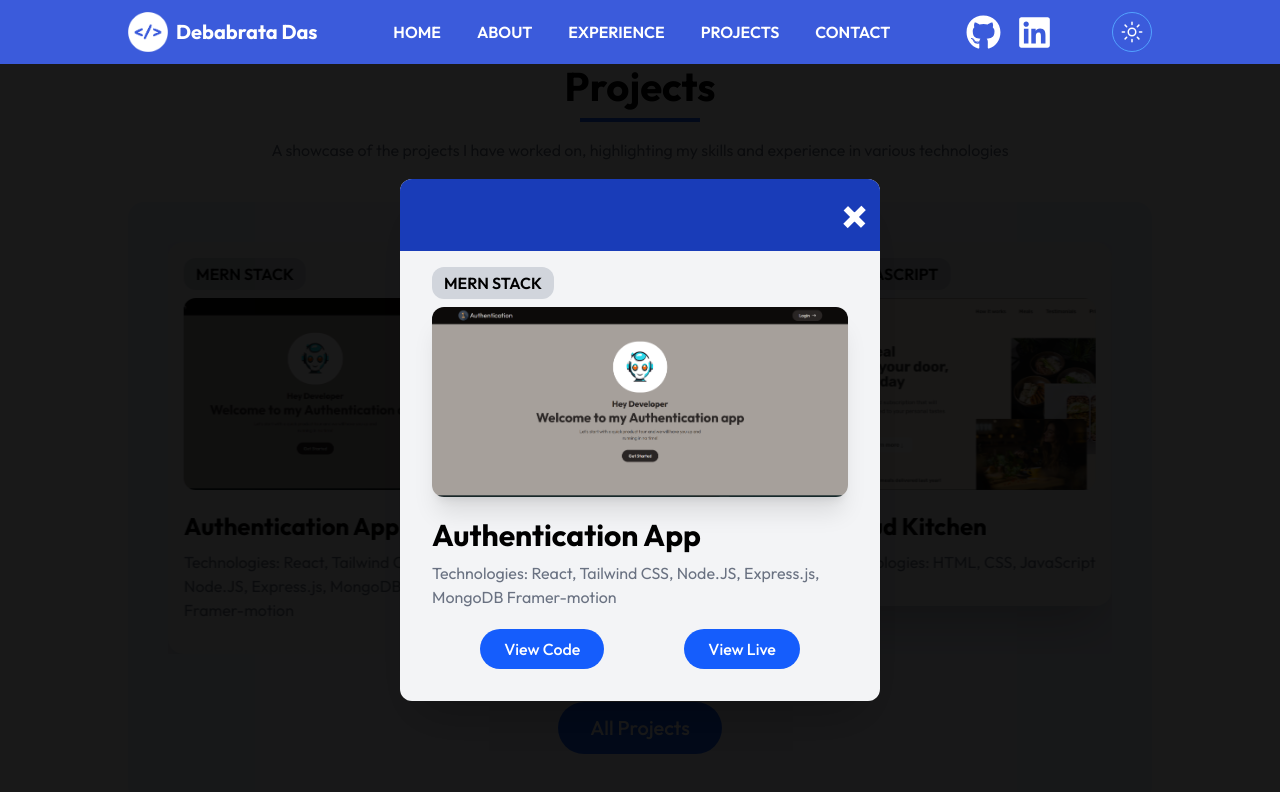
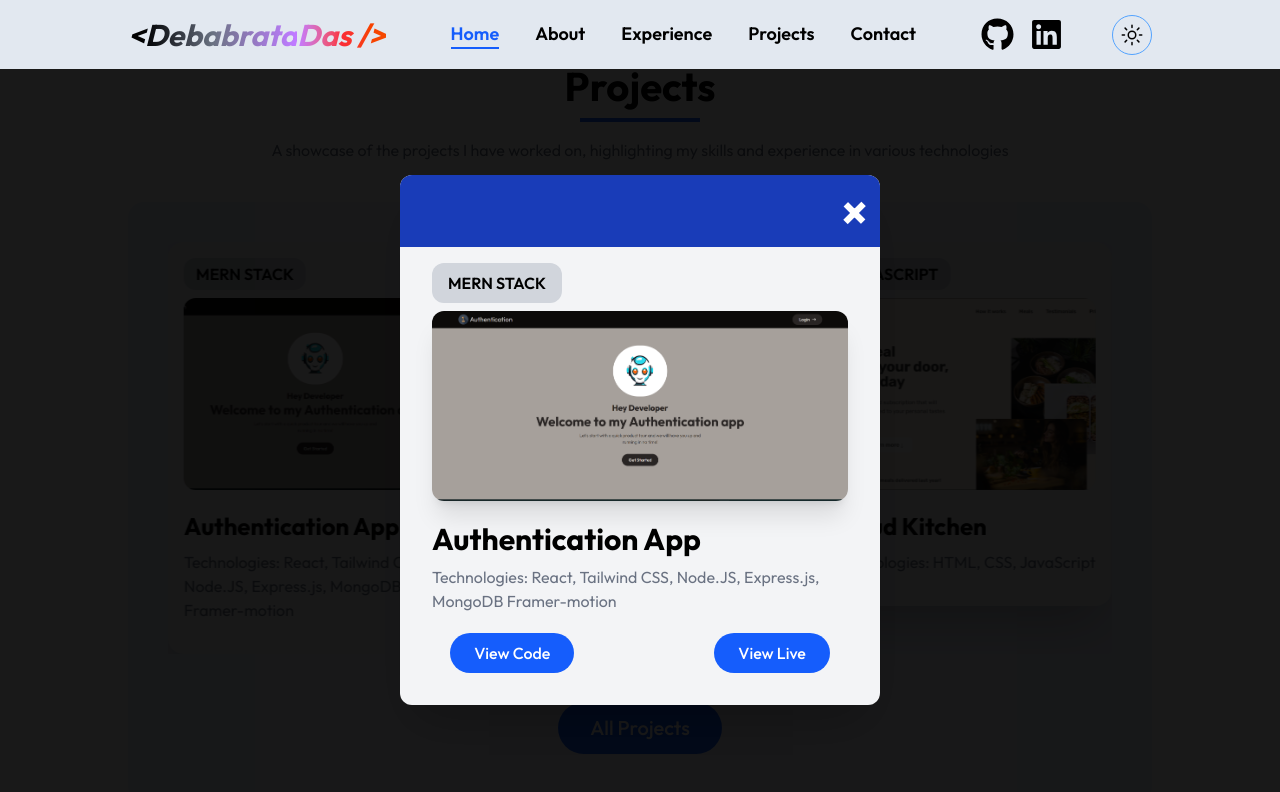
Before and after one commit to dev-debabrata/dev-debabrata-portfolio, a React (Vite) app: page / in a window 1280 px wide. Both pictures are taken after a click on the element 639 px from the left and 2407 px from the top of the page. Shown: the part 1959-2751 px from the top of the page. Built offline with nearby package versions, Linux system fonts and the light colour scheme.

Commit message:
code update

```diff
--- a/src/Components/About.jsx
+++ b/src/Components/About.jsx
@@ -125,7 +125,7 @@ const About = () => {
                                                 {item.list.split(",").map((tech, index) => (
                                                     <span
                                                         key={index}
-                                                        className="bg-blue-300 dark:bg-gray-700 text-gray-200 text-sm px-3 py-1.5 rounded-md"
+                                                        className="bg-blue-300 dark:bg-gray-700 dark:text-gray-200 text-sm px-3 py-1.5 rounded-md"
                                                     >
                                                         {tech.trim()}
                                                     </span>
--- a/src/Components/Animation/PreloaderTxt.jsx
+++ b/src/Components/Animation/PreloaderTxt.jsx
@@ -9,6 +9,7 @@ export default function PreloaderTxt({ tagName, txt, className }) {
         txt
     );
 }
+
 
 
 /////////////////////////////////////////////////////////
--- a/src/Components/Footer.jsx
+++ b/src/Components/Footer.jsx
@@ -15,9 +15,16 @@ const Footer = () => {
 
 
     return (
-        <footer className=" bg-[#3b5bdb] dark:bg-slate-950 px-[7vw] md:px-[7vw] lg:px-[10vw] font-sans pt-12 pb-8 text-white">
+        <footer className=" bg-slate-950 dark:bg-slate-950 px-[7vw] md:px-[7vw] lg:px-[10vw] font-sans pt-12 pb-8 text-white">
             <div className=" container mx-auto text-center">
-                <h2 className="text-2xl font-semibold">Debabrata Das</h2>
+                <h2 className="text-2xl font-semibold">
+                    <span className="bg-gradient-to-r from-white via-gray-200 bg-clip-text text-transparent to-purple-400 undefined">
+                        &lt;Debabrata
+                    </span>
+                    <span className="bg-gradient-to-r from-purple-400 via-red-500 bg-clip-text text-transparent to-orange-600 undefined">
+                        Das /&gt;
+                    </span>
+                </h2>
 
                 {/* Navigation Links - Responsive */}
                 <nav className="flex flex-wrap justify-center space-x-4 sm:space-x-6 mt-4">
@@ -61,7 +68,12 @@ const Footer = () => {
                 </div>
                 {/* Copyright text */}
                 <p className="text-center mt-8 border-t-2 border-white/40 pt-8">
-                    &copy; 2025 Debabrata Das. All rights reserved.
+                    &copy; 2025 <span className="bg-gradient-to-r from-white via-gray-200 bg-clip-text text-transparent to-purple-400 undefined">
+                        &lt;Debabrata
+                    </span>
+                    <span className="bg-gradient-to-r from-purple-400 via-red-500 bg-clip-text text-transparent to-orange-600 undefined">
+                        Das /&gt;
+                    </span>. All rights reserved.
                 </p>
             </div>
         </footer>
--- a/src/Components/Hero.jsx
+++ b/src/Components/Hero.jsx
@@ -14,9 +14,16 @@ const Hero = () => {
                 {/* Left side */}
                 <div className="text-center md:text-left mt-8 md:mt-0">
                     {/* Greeting */}
-                    <h2 className="text-2xl text-blue-600 font-semibold">Hi, I'm</h2>
-                    <h1 className=" text-3xl sm:text-5xl md:text-4xl lg:text-7xl font-extrabold mt-2 dark:text-gray-300">Debabrata Das</h1>
-                    <h2 className="text-3xl font-bold text-blue-600 mt-2 ">frontend developer.</h2>
+                    <h2 className="text-2xl font-semibold">Hi, I'm</h2>
+                    <h1 className=" text-3xl sm:text-5xl md:text-4xl lg:text-7xl font-extrabold mt-2 dark:text-gray-300">
+                        <span className="bg-gradient-to-r dark:from-white dark:via-gray-300 from-black via-gray-500 bg-clip-text text-transparent to-purple-400 undefined">
+                            Debabrata
+                        </span>
+                        <span className="bg-gradient-to-r from-purple-400 via-red-500 bg-clip-text text-transparent to-orange-600 undefined ml-2">
+                            Das
+                        </span>
+                    </h1>
+                    <h2 className="text-3xl font-bold mt-2 ">frontend developer.</h2>
                     <p className=" text-sm md:text-sm lg:text-[18px] mt-2 dark:text-gray-400">I am a frontent developer from Kolkata. I have a many project bulid in react.</p>
                     <div className=" space-x-1 md:space-x-2 lg:space-x-4 mt-5">
                         <a
--- a/src/Components/Navbar.jsx
+++ b/src/Components/Navbar.jsx
@@ -3,13 +3,14 @@ import { assets, NavbarMenu } from '../data';
 import { FaGithub, FaLinkedin } from "react-icons/fa";
 import { MdClose, MdMenu } from "react-icons/md";
 import { useNavigate, useLocation, Link } from 'react-router-dom';
-import { SiLeetcode } from 'react-icons/si';
+// import { SiLeetcode } from 'react-icons/si';
 import ThemeToggler from './ThemeToggler';
 
 
-
+// bg - [#3b5bdb]
 
 const Navbar = () => {
+
 
     const [isOpen, setIsOpen] = useState(false);
     const [activeSection, setActiveSection] = useState('');
@@ -17,6 +18,12 @@ const Navbar = () => {
 
     const navigate = useNavigate();
     const location = useLocation();
+
+    // Sync active section on route change
+    useEffect(() => {
+        const path = location.pathname.replace('/', '') || 'home';
+        setActiveSection(path);
+    }, [location]);
 
     // Change navbar style on scroll
     useEffect(() => {
@@ -44,7 +51,7 @@ const Navbar = () => {
             }
         }
     };
-    // Scroll section
+
     const scrollToSection = (id) => {
         const section = document.getElementById(id);
         if (section) {
@@ -52,31 +59,57 @@ const Navbar = () => {
         }
     };
 
+
+
     return (
-        <nav className={`fixed top-0 w-full z-999 transition duration-300 px-[7vw] md:px-[7vw] lg:px-[10vw] ${isScrolled ? "bg-[#131379a6] dark:bg-[#0000006d] text-white bg-opacity-50 backdrop-blur-md shadow-xl" : "bg-transpa dark:bg-slate-950 bg-[#3b5bdb] text-white"
+        <nav className={`fixed top-0 w-full z-999 transition duration-300 px-[7vw] md:px-[7vw] lg:px-[10vw] ${isScrolled ? "bg-[#8d8d9920] dark:bg-[#0000006d] dark:text-gray-50 text-whi bg-opacity-50 backdrop-blur-md shadow-xl" : "dark:bg-slate-950 dark:text-gray-50 bg-slate-200 "
             } `}>
             <div className="flex justify-between relative items-center my-3">
-                <Link
+                {/* <Link
                     to="/home"
                     className="flex justify-center gap-2 items-center cursor-pointer">
                     <img
                         src={assets.Logo}
                         alt="Logo"
                         className=" w-10 invert brightness-200" />
-                    <h2 className=" text-xl font-bold">Debabrata Das</h2>
-                </Link>
+                    <h2 className=" text-xl font-medium italic md:text-[24px] lg:font-bold">Debabrata Das</h2>
+                </Link> */}
+                <a
+                    href="/"
+                    class="text-xl font-medium italic md:text-[24px] lg:text-3xl xl:text-3xl lg:font-bold"
+                >
+                    <span className="bg-gradient-to-r from-black dark:from-white dark:via-gray-200 via-gray-500 bg-clip-text text-transparent to-purple-400 undefined">
+                        &lt;Debabrata
+                    </span>
+                    <span className="bg-gradient-to-r from-purple-400 via-red-500 bg-clip-text text-transparent to-orange-600 undefined">
+                        Das /&gt;
+                    </span>
+                </a>
+
+
                 {/* Destop menu */}
                 <div>
-                    <ul className=" hidden md:flex items-center gap-1 md:gap-0 lg:gap-1">
+                    <ul className="hidden md:flex items-center gap-1 md:gap-0 lg:gap-1">
                         {NavbarMenu.map((item) => (
                             <li
                                 key={item.id}
-                                className={`cursor-pointer hover:text-black hover:dark:text-blue-500 ${activeSection === item.id ? " text-black dark:text-blue-500" : ""
-                                    }`}>
-
-                                <button onClick={() => handleMenuItemClick(item)}
-                                    className="inline-block cursor-pointer text-base font-semibold py-2 px-4 md:px-2 lg:px-4 uppercase">
+                                className={`group cursor-pointer md:text-[14px] lg:text-[18px] font-semibold ${activeSection === item.id
+                                    ? "text-blue-600 dark:text-blue-600 "
+                                    : "hover:text-blue-600 hover:dark:text-blue-600"
+                                    }`}
+                            >
+                                <button
+                                    onClick={() => handleMenuItemClick(item)}
+                                    className="relative inline-block py-2 px-4 md:px-2 lg:px-4"
+                                >
                                     {item.title}
+                                    {/* Animated underline */}
+                                    <span
+                                        className={`block h-0.5 transition-all duration-500 ${activeSection === item.id
+                                            ? 'max-w-full bg-blue-600 dark:bg-blue-600'
+                                            : 'max-w-0 group-hover:max-w-full bg-blue-600 dark:bg-blue-600'
+                                            }`}
+                                    />
                                 </button>
                             </li>
                         ))}
@@ -88,15 +121,15 @@ const Navbar = () => {
                         href="https://github.com/dev-debabrata"
                         target="_blank"
                         rel="noopener noreferrer"
-                        className=" hover:text-black hover:dark:text-blue-500">
-                        <FaGithub size={35} />
+                        className=" hover:text-blue-600 hover:dark:text-blue-600">
+                        <FaGithub className="md:text-[30px] lg:text-[33px]" />
                     </a>
                     <a
                         href="https://www.linkedin.com/in/debabrata-das-01b371152/"
                         target="_blank"
                         rel="noopener noreferrer"
-                        className=" hover:text-black hover:dark:text-blue-500">
-                        <FaLinkedin size={35} />
+                        className=" hover:text-blue-600 hover:dark:text-blue-600">
+                        <FaLinkedin className="md:text-[30px] lg:text-[33px]" />
                     </a>
                     {/* <a
                         href="https://leetcode.com/u/leet-debabrata/"
@@ -106,11 +139,15 @@ const Navbar = () => {
                         <SiLeetcode size={35} />
                     </a> */}
                 </div>
-                <div>
+                <div className="hidden md:flex lg:flex xl:flex">
                     <ThemeToggler />
                 </div>
+
+
+                {/* /////////////////////////////////////////////////////////////////////////////////////////////////////////////////// */}
                 {/* Mobile menu icons */}
-                <div className=" md:hidden">
+                <div className=" md:hidden flex justify-between items-center gap-4">
+                    <ThemeToggler />
                     {isOpen ? (<MdClose className="text-3xl cursor-pointer"
                         onClick={() => setIsOpen(false)} />
                     ) : (<MdMenu className="text-3xl cursor-pointer"
@@ -186,3 +223,20 @@ export default Navbar
                         className=" w-15 " />
                     <h2 className=" text-lg font-bold">Debabrata Das</h2>
                 </a> */}
+
+
+
+{/* <ul className=" hidden md:flex items-center gap-1 md:gap-0 lg:gap-1">
+                        {NavbarMenu.map((item) => (
+                            <li
+                                key={item.id}
+                                className={`cursor-pointer hover:text-blue-600 md:text-[14px] lg:text-[18px] hover:dark:text-blue-600 ${activeSection === item.id ? " text-blue-600 dark:text-blue-600" : ""
+                                    }`}>
+
+                                <button onClick={() => handleMenuItemClick(item)}
+                                    className="inline-block cursor-pointer font-semibold py-2 px-4 md:px-2 lg:px-4">
+                                    {item.title}
+                                </button>
+                            </li>
+                        ))}
+                    </ul> */}
--- a/src/Components/Projects.jsx
+++ b/src/Components/Projects.jsx
@@ -52,7 +52,7 @@ const Projects = () => {
                         <SwiperSlide key={project.id}>
                             <div
                                 onClick={() => handleOpenModal(project)}
-                                className="bg-gray-100 dark:bg-slate-950 backdrop-blur-md h- rounded-2xl shadow-2xl overflow-hidden cursor-pointer hover:shadow-blue-800/50 hover:-translate-y-2 transition-transform duration-300 p-4"
+                                className="bg-gray-100 dark:bg-slate-950 backdrop-blur-md rounded-2xl shadow-2xl overflow-hidden cursor-pointer hover:shadow-blue-800/50 hover:-translate-y-2 transition-transform duration-300 p-4"
                             >
                                 <h3 className="text-base font-semibold uppercase px-3 py-1 bg-gray-300 dark:bg-slate-800 inline-block border-none rounded-xl mb-2">
                                     {project.title}
@@ -88,19 +88,19 @@ const Projects = () => {
 
             {/* Modal container */}
             {selectedProject && (
-                <div className="fixed inset-0 z-50 pt-24 flex items-center justify-center bg-black/90 p-4">
-                    <div className="bg-gray-100 rounded-xl shadow-2xl lg:w-[50%] xl:w-[80%] w-[80%] max-w-[480px] overflow-hidden relative ">
-                        <div className="flex justify-end p-3 bg-blue-800">
+                <div className="fixed inset-0 z-50 pt-24 flex items-center justify-center bg-black/90 dark:bg-slate-950/70 p-4">
+                    <div className="bg-gray-100 dark:bg-slate-900 rounded-xl shadow-2xl lg:w-[50%] xl:w-[80%] w-[80%] max-w-[480px] overflow-hidden relative ">
+                        <div className="flex justify-end p-3 bg-blue-800 dark:bg-gray-950">
                             <button
                                 onClick={handleCloseModal}
-                                className="text-5xl cursor-pointer text-white font-bold hover:text-black ">
+                                className="text-5xl cursor-pointer text-white font-bold hover:text-black dark:hover:text-blue-500">
                                 &times;
                             </button>
                         </div>
                         <div className="flex flex-col">
                             <div className="w-full flex flex-col justify-center p-8 pt-4">
                                 <div>
-                                    <h3 className=" text-base font-semibold uppercase px-3 py-1 bg-gray-300 inline-block border-none rounded-xl mb-2">{selectedProject.title}</h3>
+                                    <h3 className=" text-base font-semibold uppercase px-4 py-2 bg-gray-300 dark:bg-slate-800 inline-block border-none rounded-xl mb-2">{selectedProject.title}</h3>
                                 </div>
                                 <img
                                     src={selectedProject.image}
@@ -110,15 +110,15 @@ const Projects = () => {
                                 <h3 className="font-bold mt-5 mb-2 text-3xl">
                                     {selectedProject.name}
                                 </h3>
-                                <p className="text-gray-500 text-base mb-5">
+                                <p className="text-gray-500 dark:text-gray-400 text-base mb-5">
                                     {selectedProject.description}
                                 </p>
-                                <div className=" flex xl:justify-center md:justify-center xl:gap-20 md:gap-20 justify-between">
+                                <div className=" flex xl:justify-center md:justify-center xl:gap-35 md:gap-20 justify-between">
                                     <a
                                         href={selectedProject.github}
                                         target="_blank"
                                         rel="noopener noreferrer"
-                                        className="inline-block bg-blue-600 border-none text-white px-6 py-2 rounded-full text-md font-medium hover:bg-blue-700 transition duration-300 transform hover:scale-105"
+                                        className="inline-block bg-blue-600 dark:bg-slate-950 hover:dark:bg-slate-800 dark:text-gray-300 border-none text-white px-6 py-2 rounded-full text-md font-medium hover:bg-blue-700 transition duration-300 transform hover:scale-105"
                                     >
                                         View Code
                                     </a>
@@ -126,7 +126,7 @@ const Projects = () => {
                                         href={selectedProject.webapp}
                                         target="_blank"
                                         rel="noopener noreferrer"
-                                        className="inline-block border-none bg-blue-600 text-white px-6 py-2 rounded-full text-md font-medium hover:bg-blue-700 transition duration-300 transform hover:scale-105"
+                                        className="inline-block border-none bg-blue-600 dark:bg-slate-950 hover:dark:bg-slate-800 dark:text-gray-300 text-white px-6 py-2 rounded-full text-md font-medium hover:bg-blue-700 transition duration-300 transform hover:scale-105"
                                     >
                                         View Live
                                     </a>
--- a/src/Components/ThemeToggler.jsx
+++ b/src/Components/ThemeToggler.jsx
@@ -9,11 +9,11 @@ const ThemeToggler = () => {
     return (
         <button
             onClick={toggleTheme}
-            className="relative w-10 h-10 flex items-center justify-center rounded-full border dark:border-gray-500 border-blue-400 hover:bg-gray-950 dark:hover:bg-blue-700 transition"
+            className="relative w-9 h-9 md:w-10 md:h-10 lg:w-10 lg:h-10 xl:w-10 xl:h-10 flex items-center justify-center rounded-full border dark:border-gray-500 border-blue-400 hover:text-white hover:bg-blue-600 dark:hover:bg-blue-600 transition"
             aria-label="Toggle Theme"
         >
-            <IoSunnyOutline className={`h-6 w-6 transition-all ${themeMode === 'dark' ? 'rotate-90 scale-0' : 'rotate-0 scale-100'}`} />
-            <BsMoonStars className={`absolute h-6 w-6 transition-all ${themeMode === 'dark' ? 'rotate-0 scale-100' : 'rotate-90 scale-0'}`} />
+            <IoSunnyOutline className={`h-5 w-5 md:w-6 md:h-6 lg:w-6 lg:h-6 xl:w-6 xl:h-6 transition-all ${themeMode === 'dark' ? 'rotate-90 scale-0' : 'rotate-0 scale-100'}`} />
+            <BsMoonStars className={`absolute h-5 w-5 md:w-6 md:h-6 lg:w-6 lg:h-6 xl:w-6 xl:h-6 transition-all ${themeMode === 'dark' ? 'rotate-0 scale-100' : 'rotate-90 scale-0'}`} />
         </button>
     );
 };
--- a/src/Pages/ProjectsList.jsx
+++ b/src/Pages/ProjectsList.jsx
@@ -122,7 +122,7 @@ const ProjectsList = () => {
                                         href={project.github}
                                         target="_blank"
                                         rel="noopener noreferrer"
-                                        className="inline-block bg-blue-600 dark:bg-slate-900 border-none text-white px-6 py-2 rounded-full text-sm font-medium hover:bg-blue-700 hover:dark:bg-slate-800 transition duration-300 transform hover:scale-105"
+                                        className="inline-block bg-blue-600 dark:bg-slate-900 hover:dark:bg-slate-800 border-none text-white px-6 py-2 rounded-full text-sm font-medium hover:bg-blue-700 transition duration-300 transform hover:scale-105"
                                     >
                                         View Code
                                     </a>
--- a/src/data.js
+++ b/src/data.js
@@ -157,7 +157,7 @@ export const tabContent = {
             },
             {
                 title: "Tools",
-                list: "Git, GitHub, VS Code, Vercel, Netlify ",
+                list: "Git, GitHub, VS Code, Render, Vercel, Netlify ",
             },
         ],
         image: assets.SkillsImg,
--- a/src/index.css
+++ b/src/index.css
@@ -20,10 +20,26 @@
   background-color: #111827;
 } */
 * {
-  font-family: "Outfit", "Poppins", sans-serif;
+  font-family: "Outfit", sans-serif;
 }
 
 html {
   scroll-behavior: smooth;
   scroll-padding-top: 6rem;
 }
+
+@layer utilities {
+  .swiper-pagination-bullet {
+    background-color: #2563eb !important;
+    /* opacity: 0.5;
+    transition: all 0.3s ease; */
+  }
+
+  .swiper-pagination-bullet-active {
+    opacity: 1;
+  }
+
+  .dark .swiper-pagination-bullet {
+    background-color: #133cd0 !important;
+  }
+}
```
